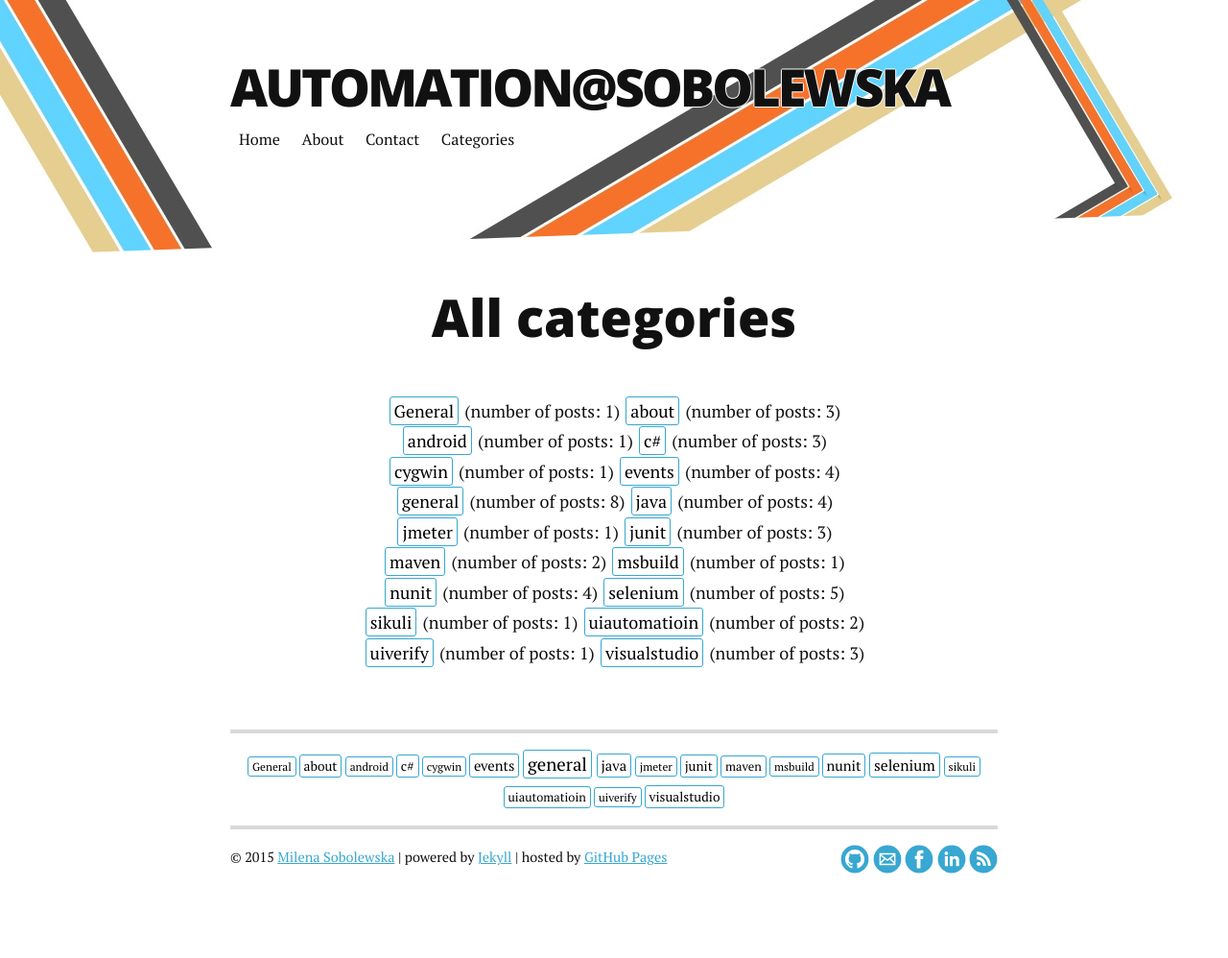
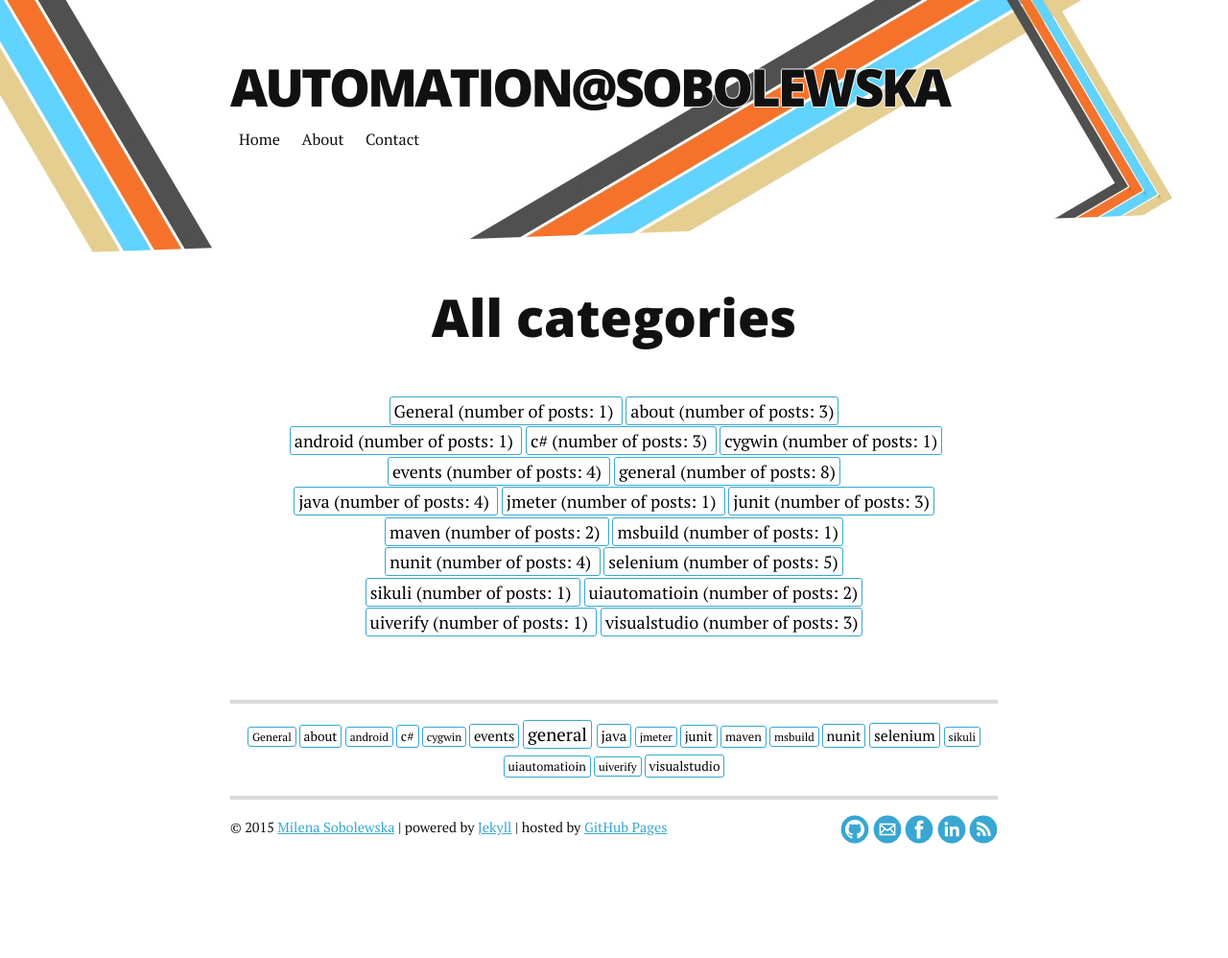
Before and after one commit to sobolewska/sobolewska.github.io, a Jekyll site: the page built from categories/index.html, in a window 1280 px wide. Shown: the whole page at 96% size. Built offline with Jekyll 4.4.1, drawn with Linux system fonts in a browser that asks for light colours; nearby versions of some CDN libraries; Markdown is read by kramdown in place of the engine named in the settings; after the commit the page ends 966 px from its top, so only the background shows below that.

Commit message:
hiding categories from main, typo fix

```diff
--- a/_includes/header.html
+++ b/_includes/header.html
@@ -8,9 +8,6 @@
                      <a href="{{ link.url | prepend: site.baseurl }}">{{ link.title }}</a>
                  </li>
                  {% endfor %}
-				 <li class="element {% if page.url contains 'categories' %}current{% endif %} last">
-                     <a href="/categories">Categories</a>
-                 </li>
              </ul>
          </nav>
      </div>
--- a/categories/index.html
+++ b/categories/index.html
@@ -10,7 +10,7 @@ title: Categories - automation@sobolewska
      <span class="tags">
 	 {% assign sortedcat = site.categories | sort %}
      {% for category in sortedcat %}
-       <a href="/categories/{{ category | first | slugize }}" style="margin-left: 0.1em; margin-right: 0.1em;">{{ category | first }}</a>&nbsp;(number&nbsp;of&nbsp;posts:&nbsp;{{ category | last | size }})
+       <a href="/categories/{{ category | first | slugize }}" style="margin-left: 0.1em; margin-right: 0.1em;">{{ category | first }}&nbsp;(number&nbsp;of&nbsp;posts:&nbsp;{{ category | last | size }}) </a>
      {% endfor %}
 	 </span>
 </p>
```
